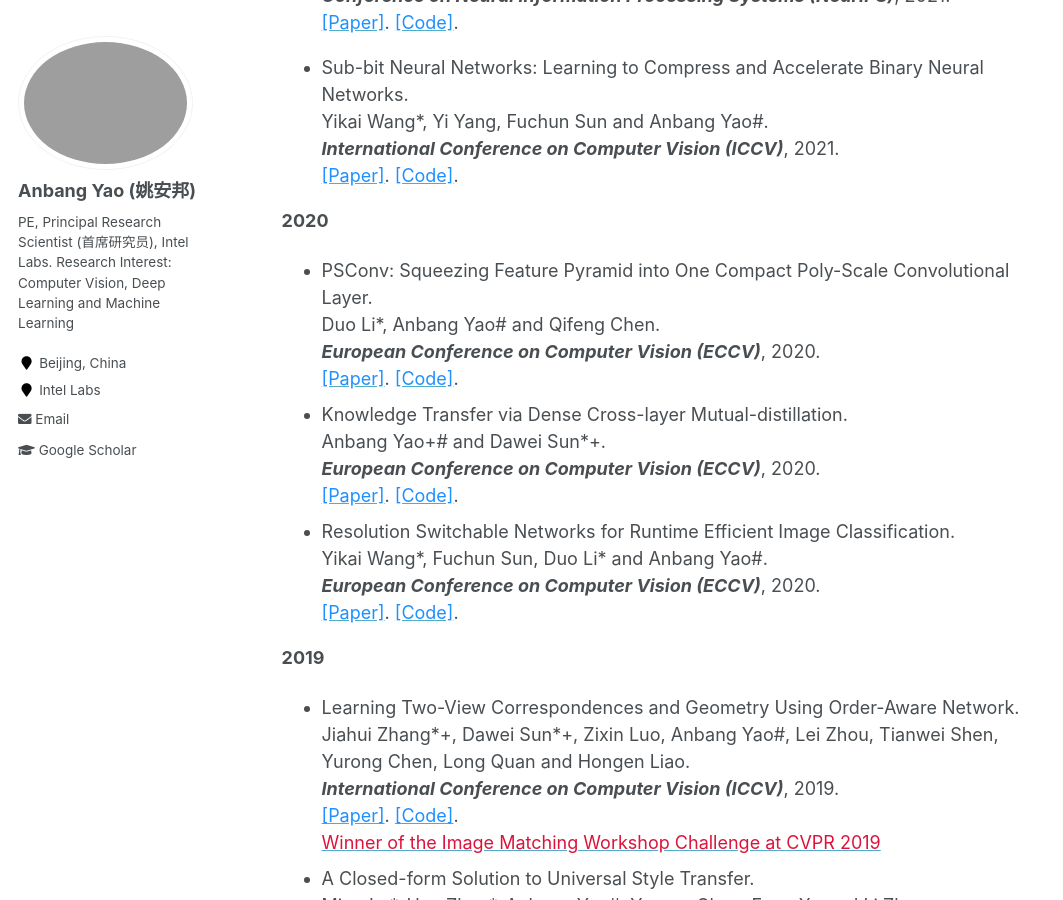
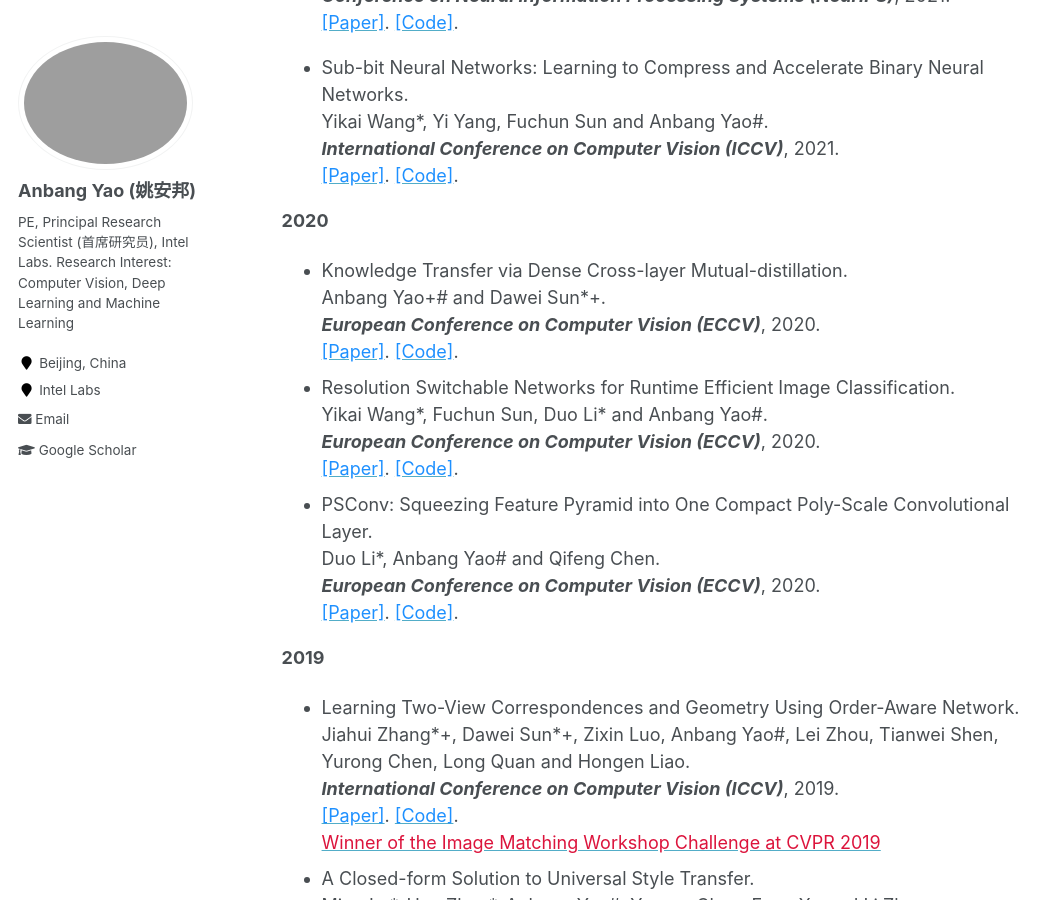
Before and after one commit to YaoAnbang/YaoAnbang.github.io, a Jekyll site: the page built from _pages/about.md, in a window 1280 px wide and 900 px high, scrolled down 2506 px. Shown: the whole window, without its empty margins (0-1063 px from the left). Built offline with Jekyll 4.4.1, drawn with Linux system fonts in a browser that asks for light colours; some of the changed text lies outside the part shown.

Commit message:
Update about.md

```diff
--- a/_pages/about.md
+++ b/_pages/about.md
@@ -70,9 +70,9 @@ Selected Publications
 
 <!--+ Explicit Residual Descent for 3D Human Pose Estimation from 2D Joint Locations.<br> Yangyuxuan Kang\*+, Anbang Yao\+\#, Shandong Wang, Ming Lu, Yurong Chen and Enhua Wu.<br> <em>**British Machine Vision Conference (BMVC)**</em>, 2020.<br> [<font color="DodgerBlue">[Paper]</font>](https://www.bmvc2020-conference.com/assets/papers/0151.pdf). [<font color="DodgerBlue">[Code]</font>](https://github.com/ky66111/ERD_3DPose).<br>-->
 <!--+ Learning Deep Multimodal Feature Representation with Asymmetric Multi-layer Fusion.<br> Yikai Wang\*, Fuchun Sun, Ming Lu and Anbang Yao\#.<br> <em>**ACM International Conference on Multimedia (ACM MM)**</em>, 2020.<br> [<font color="DodgerBlue">[Paper]</font>](https://dl.acm.org/doi/10.1145/3394171.3413621). [<font color="DodgerBlue">[Code]</font>](https://github.com/yikaiw/AsymFusion).<br>-->
-+ PSConv: Squeezing Feature Pyramid into One Compact Poly-Scale Convolutional Layer.<br> Duo Li\*, Anbang Yao\# and Qifeng Chen.<br> <em>**European Conference on Computer Vision (ECCV)**</em>, 2020.<br> [<font color="DodgerBlue">[Paper]</font>](https://www.ecva.net/papers/eccv_2020/papers_ECCV/papers/123660613.pdf). [<font color="DodgerBlue">[Code]</font>](https://github.com/d-li14/PSConv).<br>
 + Knowledge Transfer via Dense Cross-layer Mutual-distillation.<br> Anbang Yao\+\# and Dawei Sun\*+.<br> <em>**European Conference on Computer Vision (ECCV)**</em>, 2020.<br> [<font color="DodgerBlue">[Paper]</font>](https://www.ecva.net/papers/eccv_2020/papers_ECCV/papers/123600290.pdf). [<font color="DodgerBlue">[Code]</font>](https://github.com/sundw2014/DCM).<br>
 + Resolution Switchable Networks for Runtime Efficient Image Classification.<br> Yikai Wang\*, Fuchun Sun, Duo Li\* and Anbang Yao\#.<br> <em>**European Conference on Computer Vision (ECCV)**</em>, 2020.<br> [<font color="DodgerBlue">[Paper]</font>](https://www.ecva.net/papers/eccv_2020/papers_ECCV/papers/123600528.pdf). [<font color="DodgerBlue">[Code]</font>](https://github.com/yikaiw/RS-Nets).<br>
++ PSConv: Squeezing Feature Pyramid into One Compact Poly-Scale Convolutional Layer.<br> Duo Li\*, Anbang Yao\# and Qifeng Chen.<br> <em>**European Conference on Computer Vision (ECCV)**</em>, 2020.<br> [<font color="DodgerBlue">[Paper]</font>](https://www.ecva.net/papers/eccv_2020/papers_ECCV/papers/123660613.pdf). [<font color="DodgerBlue">[Code]</font>](https://github.com/d-li14/PSConv).<br>
 <!--+ Learning to Learn Parameterized Classification Networks for Scalable Input Images.<br> Duo Li\*, Anbang Yao\# and Qifeng Chen.<br> <em>**European Conference on Computer Vision (ECCV)**</em>, 2020.<br> [<font color="DodgerBlue">[Paper]</font>](https://www.ecva.net/papers/eccv_2020/papers_ECCV/papers/123740018.pdf). [<font color="DodgerBlue">[Code]</font>](https://github.com/d-li14/SAN).<br>-->
 <!--+ Pointly-supervised Scene Parsing with Uncertainty Mixture.<br> Hao Zhao\*, Ming Lu\*, Anbang Yao, Yiwen Guo, Yurong Chen and Li Zhang.<br> <em>**Computer Vision and Image Understanding**</em>, vol 200, 103040, 2020.<br> [<font color="DodgerBlue">[Paper]</font>](https://www.sciencedirect.com/science/article/pii/S1077314220300904). [<font color="DodgerBlue">[Code]</font>](https://yaoanbang.github.io/).<br>-->
 <!--+ Learning to Draw Sight Lines.<br> Hao Zhao\*, Ming Lu\*, Anbang Yao, Yurong Chen and Li Zhang.<br> <em>**International Journal of Computer Vision**</em>, vol 128(5), pages 1076–1100, 2020.<br> [<font color="DodgerBlue">[Paper]</font>](https://link.springer.com/article/10.1007/s11263-019-01263-4). [<font color="DodgerBlue">[Demo]</font>](https://www.youtube.com/watch?v=81RZvvBv_fw).<br>-->
@@ -92,7 +92,7 @@ Selected Publications
 **2017**
 
 + Incremental Network Quantization: Towards Lossless CNNs with Low-Precision Weights.<br> Aojun Zhou\*\+, Anbang Yao\+\#, Yiwen Guo\+, Lin Xu and Yurong Chen.<br> <em>**International Conference on Learning Representations (ICLR)**</em>, 2017.<br> [<font color="DodgerBlue">[Paper]</font>](https://arxiv.org/abs/1702.03044). [<font color="DodgerBlue">[Code]</font>](https://github.com/AojunZhou/Incremental-Network-Quantization).<br>[<font color="Crimson"> Among Most Influential ICLR Papers in Google Scholar Metrics 2021 </font>](https://scholar.google.com/citations?hl=en&view_op=list_hcore&venue=0032SoU2xY4J.2021&vq=en&cstart=60)<br> [<font color="Crimson"> Among Most Influential ICLR Papers in Google Scholar Metrics 2022 </font>](https://scholar.google.com/citations?hl=en&view_op=list_hcore&venue=0032SoU2xY4J.2022&vq=en&cstart=60) <br>
-+ Decoder Network over Lightweight Reconstructed Feature for Fast Semantic Style Transfer.<br> Ming Lu\*, Hao Zhao\*, Anbang Yao\#, Feng Xu, Yurong Chen and Li Zhang.<br> <em>**International Conference on Computer Vision (ICCV)**</em>, 2017.<br> [<font color="DodgerBlue">[Paper]</font>](https://openaccess.thecvf.com/content_ICCV_2017/papers/Lu_Decoder_Network_Over_ICCV_2017_paper.pdf). [<font color="DodgerBlue">[Code]</font>](https://yaoanbang.github.io/).<br>
+<!--+ Decoder Network over Lightweight Reconstructed Feature for Fast Semantic Style Transfer.<br> Ming Lu\*, Hao Zhao\*, Anbang Yao\#, Feng Xu, Yurong Chen and Li Zhang.<br> <em>**International Conference on Computer Vision (ICCV)**</em>, 2017.<br> [<font color="DodgerBlue">[Paper]</font>](https://openaccess.thecvf.com/content_ICCV_2017/papers/Lu_Decoder_Network_Over_ICCV_2017_paper.pdf). [<font color="DodgerBlue">[Code]</font>](https://yaoanbang.github.io/).<br>-->
 + RON: Reverse Connection with Objectness Prior Networks for Object Detection.<br> Tao Kong\*, Fuchun Sun, Anbang Yao\#, Huaping Liu, Ming Lu\* and Yurong Chen.<br> <em>**IEEE Conference on Computer Vision and Pattern Recognition (CVPR)**</em>, 2017.<br> [<font color="DodgerBlue">[Paper]</font>](https://arxiv.org/abs/1707.01691). [<font color="DodgerBlue">[Code]</font>](https://github.com/taokong/RON).<br>
 <!--+ Physics Inspired Optimization on Semantic Transfer Features: An Alternative Method for Room Layout Estimation.<br> Hao Zhao\*, Ming Lu\*, Anbang Yao\#, Yurong Chen and Li Zhang.<br> <em>**IEEE Conference on Computer Vision and Pattern Recognition (CVPR)**</em>, 2017.<br> [<font color="DodgerBlue">[Paper]</font>](https://arxiv.org/abs/1707.00383). [<font color="DodgerBlue">[Code]</font>](https://sites.google.com/view/st-pio/).<br>-->
 + Network Sketching: Exploiting Binary Structure in Deep CNNs.<br> Yiwen Guo, Anbang Yao, Hao Zhao\* and Yurong Chen.<br> <em>**IEEE Conference on Computer Vision and Pattern Recognition (CVPR)**</em>, 2017.<br> [<font color="DodgerBlue">[Paper]</font>](https://arxiv.org/abs/1706.02021). [<font color="DodgerBlue">[Code]</font>](https://yaoanbang.github.io/).<br>
```
